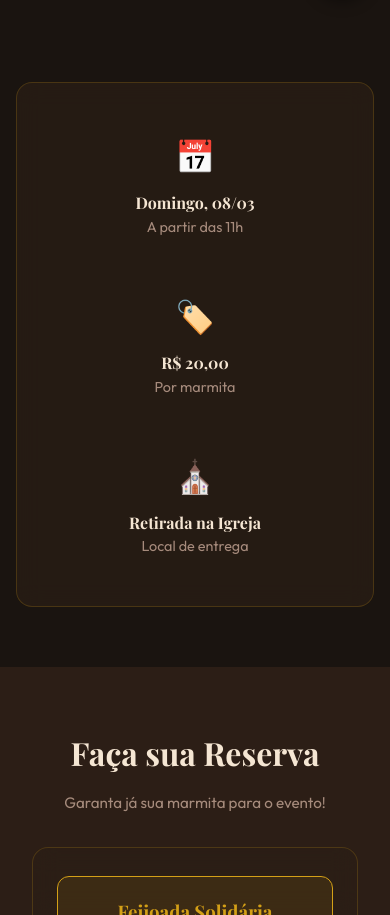
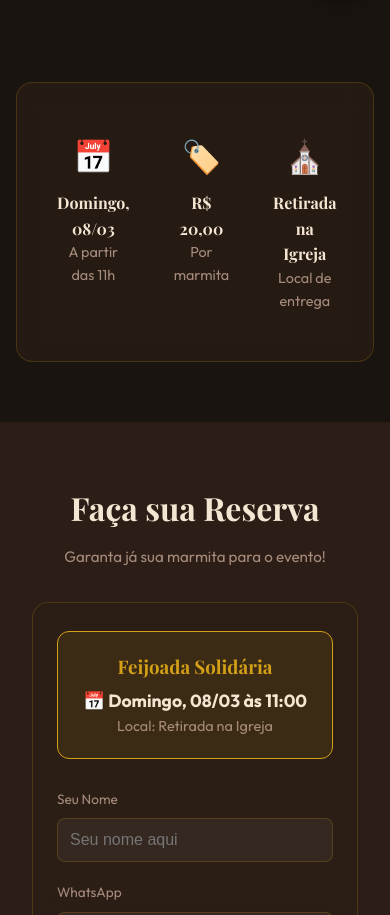
Before and after one commit to helenilsoon/reserva-feijoada, a Next.js app: page / in a window 390 px wide. Shown: the part 822-1737 px from the top of the page. Built offline with nearby package versions, Linux system fonts and the light colour scheme.

Commit message:
fix: force 3 info cards side by side on mobile

```diff
--- a/src/app/page.tsx
+++ b/src/app/page.tsx
@@ -27,7 +27,7 @@ export default function Home() {
       {/* Info Cards */}
       <section id="info" className="section-pad" style={{ textAlign: 'center' }}>
         <div className="glass-card animate-fade" style={{ maxWidth: '900px', margin: '0 auto', padding: '32px 24px' }}>
-          <div style={{ display: 'grid', gridTemplateColumns: 'repeat(auto-fit, minmax(160px, 1fr))', gap: '20px' }}>
+          <div style={{ display: 'grid', gridTemplateColumns: 'repeat(3, 1fr)', gap: '12px' }}>
             <div style={{ padding: '16px' }}>
               <div style={{ fontSize: '2rem', marginBottom: '8px' }}>📅</div>
               <h3 style={{ fontSize: '1rem' }}>Domingo, 08/03</h3>
```
